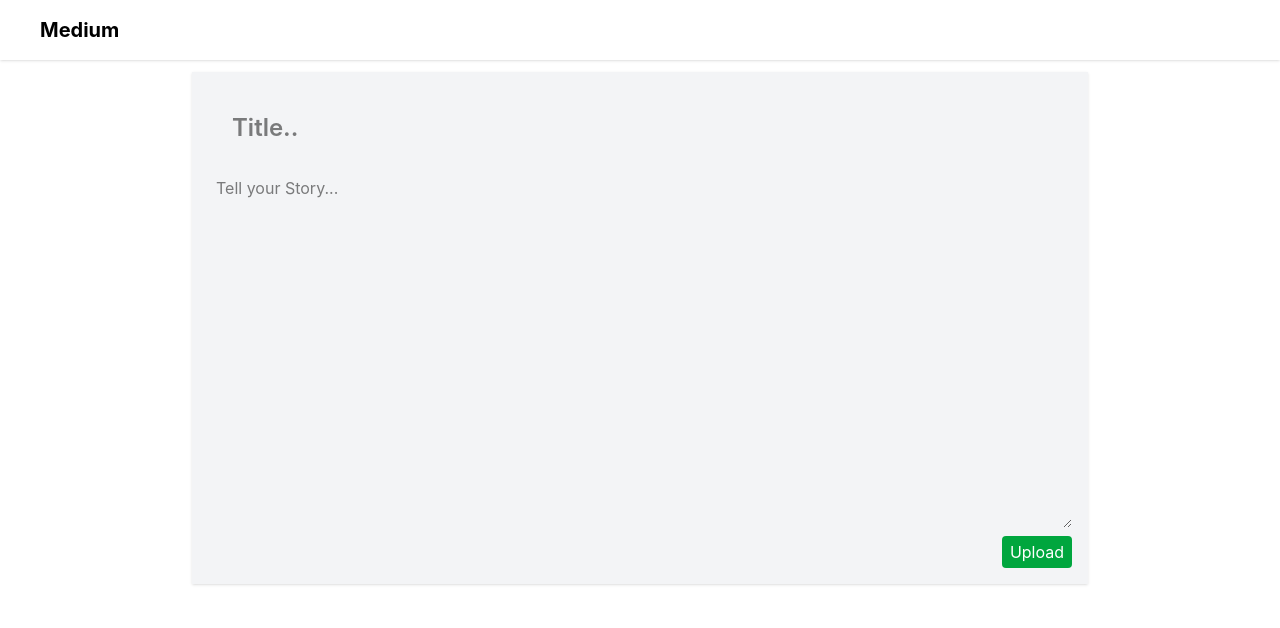
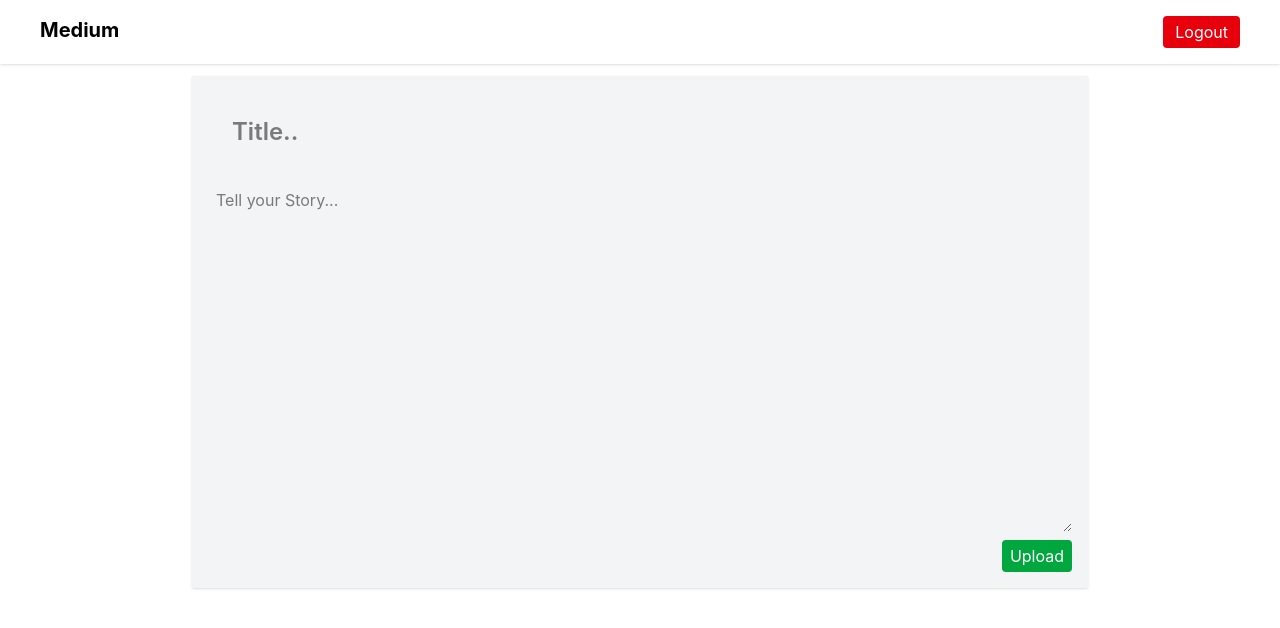
Before and after one commit to zaidoi/mediumV2, a React (Vite) app in the folder apps/frontend/: page /create in a window 1280 px wide. Shown: the top 628 px of the page. Built offline with nearby package versions, Linux system fonts and the light colour scheme.

Commit message:
Create Post functionality done

```diff
--- a/apps/frontend/src/components/Editor.tsx
+++ b/apps/frontend/src/components/Editor.tsx
@@ -1,19 +1,33 @@
+import type { BlogInput } from "@repo/common/src/zod/models";
 import { useState } from "react";
 
-const Editor = () => {
+type dataType = {
+    onCreatePost(data:BlogInput):void
+}
+
+const Editor = ({ onCreatePost }:dataType) => {
+  const [title, setTitle] = useState("");
+  const [content, setContent] = useState("");
   return (
     <div className="flex flex-col  h-full p-2 bg-gray-100  w-md md:w-4xl max-w-4xl md:p-4 shadow">
       <input
         type="text"
         className=" p-2 text-lg md:p-6 md:text-2xl font-semibold border-none outline-none"
         placeholder="Title.."
+        value={title}
+        onChange={(e) => setTitle(e.target.value)}
       />
       <textarea
-        className=" p-2 px-2 outline-none min-h-90"
+        className=" py-4 px-2 outline-none min-h-90"
         placeholder="Tell your Story..."
+        value={content}
+        onChange={(e) => setContent(e.target.value)}
       />
       <span className="text-right mt-2">
-        <button className="bg-green-600 text-white px-2 py-1 rounded">
+        <button
+          className="bg-green-600 text-white px-2 py-1 rounded"
+          onClick={()=>onCreatePost({title,content})}
+        >
           Upload
         </button>
       </span>
--- a/apps/frontend/src/components/Navbar.tsx
+++ b/apps/frontend/src/components/Navbar.tsx
@@ -5,11 +5,12 @@ const Navbar = ({display}:{display?:string}) => {
   const navigate = useNavigate()
   return (
     <div className='flex justify-between py-4 px-10 shadow'>
-      <div onClick={()=>navigate('/blogs')}>
+      <div onClick={() => navigate('/blogs')}>
         <h1 className='font-bold text-xl '>Medium</h1>
       </div>
-      <div>
+      <div className="flex gap-4">
        {display ?  <button  onClick={() => navigate('/create')} className='bg-green-700 text-white px-3 py-1 rounded'>Create</button> : null}
+       <button className="bg-red-600 py-1 rounded px-3 text-white">Logout</button>
       </div>
     </div>
   )
--- a/apps/frontend/src/pages/CreateBlog.tsx
+++ b/apps/frontend/src/pages/CreateBlog.tsx
@@ -1,16 +1,49 @@
-import Editor from "../components/Editor"
-import Navbar from "../components/Navbar"
+import type { BlogInput } from "@repo/common/src/zod/models";
+import Editor from "../components/Editor";
+import Navbar from "../components/Navbar";
+import axios from "axios";
+import { useState } from "react";
+import { useNavigate } from "react-router-dom";
+
+const CreateBlog = () => {
+  const [response, setResponse] = useState<string | null>(null);
+  const navigate = useNavigate();
 
 
-const MakeBlog = () => {
+  const createPost = async (data: BlogInput) => {
+    const token = localStorage.getItem("token");
+
+    try {
+      const res = await axios.post("http://localhost:3000/blogs", data, {
+        headers: {
+          Authorization: token as string,
+        },
+      });
+
+      setResponse(res.data.message);
+      setTimeout(() => {
+        setResponse(null);
+        navigate("/blogs");
+      }, 2000);
+
+    } catch (error) {
+      if (error instanceof Error) {
+        console.log(error.message);
+      }
+    }
+  };
   return (
     <>
-    <Navbar />
-    <div className="flex justify-center  p-3 ">
-      <Editor/>
-    </div>
+      <Navbar />
+      <div className="flex justify-center  p-3 ">
+        {response ? (
+          <div className="text-green-600">{response}</div>
+        ) : (
+          <Editor onCreatePost={createPost} />
+        )}
+      </div>
     </>
-  )
-}
+  );
+};
 
-export default MakeBlog
+export default CreateBlog;
--- a/apps/frontend/src/routes.tsx
+++ b/apps/frontend/src/routes.tsx
@@ -3,7 +3,7 @@ import SignUp from "./pages/SignUp";
 import Login from "./pages/Login";
 import AllBlog from "./pages/AllBlog";
 import Blog from "./pages/Blog";
-import MakeBlog from "./pages/CreateBlog";
+import CreateBlog from "./pages/CreateBlog";
 
 const router = createBrowserRouter([
     {
@@ -21,7 +21,7 @@ const router = createBrowserRouter([
         element:<Blog/>
     },{
         path:"/create",
-        element:<MakeBlog/>
+        element:<CreateBlog/>
     }
 ])
 
```
